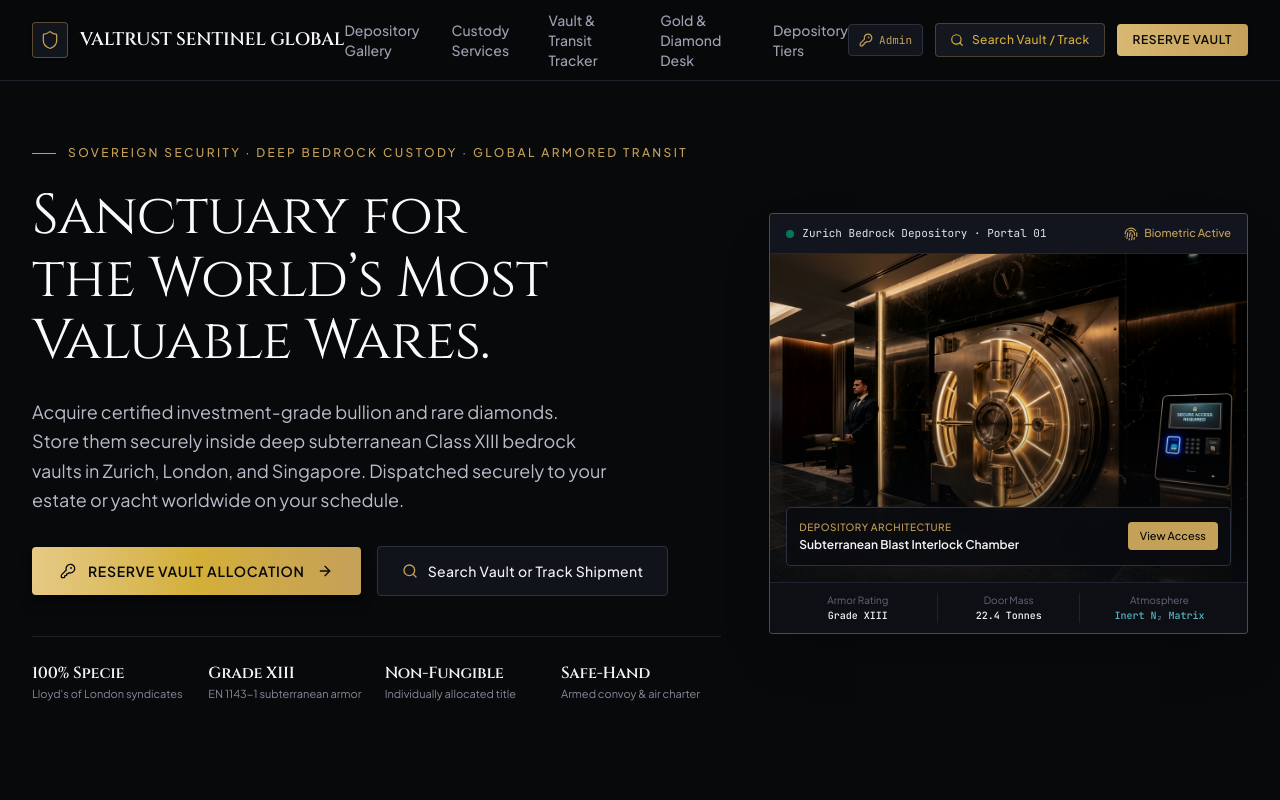
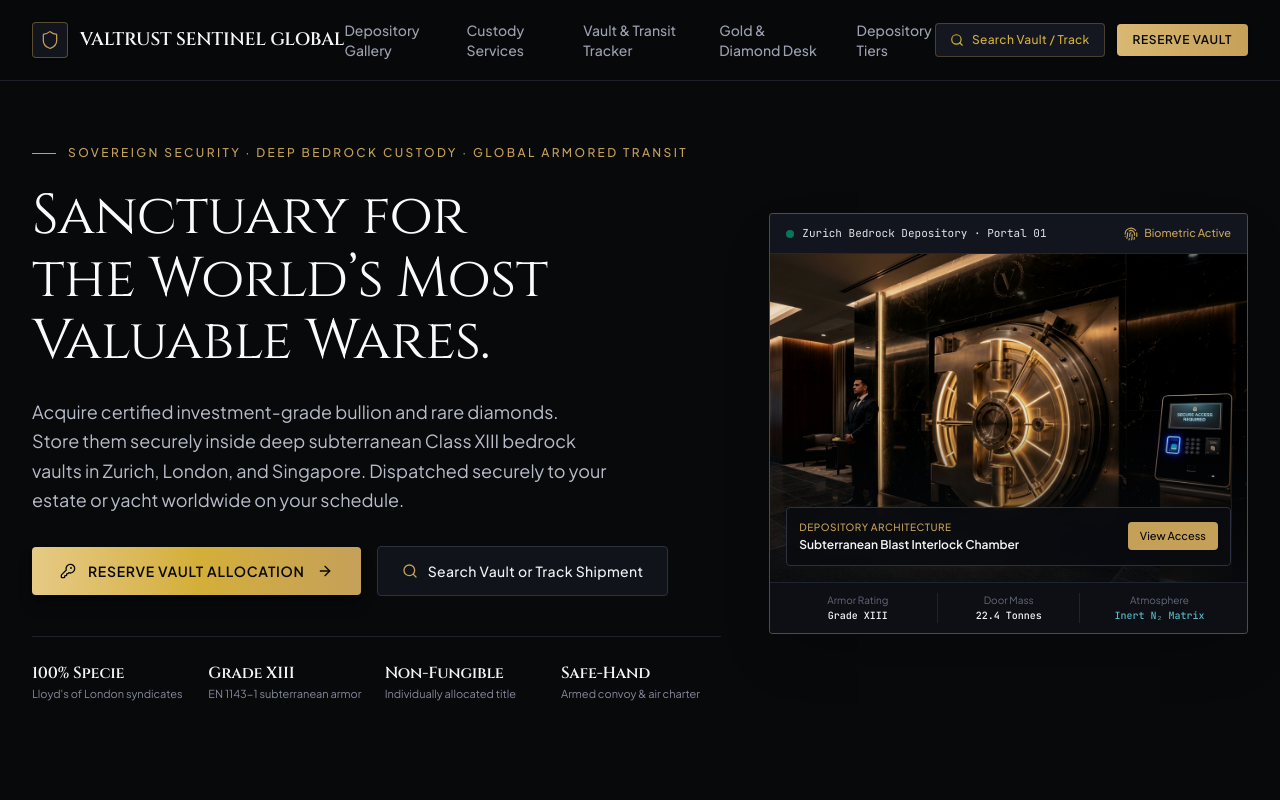
Before and after one commit to UgbabeOG/Vaultrust-, a React (Vite) app: page / in a window 1280 px wide. Shown: the top 800 px of the page. Built offline with nearby package versions, Linux system fonts and the light colour scheme.

Commit message:
moved the admin portal from navigation to footer

```diff
--- a/src/App.tsx
+++ b/src/App.tsx
@@ -69,7 +69,6 @@ export default function App() {
       <Navbar
         onOpenSearch={scrollToTracker}
         onOpenReserve={() => handleOpenReserve()}
-        onOpenAdmin={() => setIsAdminOpen(true)}
       />
 
       <main className="flex-grow">
--- a/src/components/Footer.tsx
+++ b/src/components/Footer.tsx
@@ -1,5 +1,5 @@
 import React from 'react';
-import { Shield, Lock, MapPin, Phone, Mail } from 'lucide-react';
+import { Shield, Lock, MapPin, Phone, Mail, KeyRound } from 'lucide-react';
 
 interface FooterProps {
   onOpenSearch: () => void;
@@ -144,9 +144,12 @@ export const Footer: React.FC<FooterProps> = ({ onOpenSearch, onOpenReserve, onO
             {onOpenAdmin && (
               <button
                 onClick={onOpenAdmin}
-                className="text-[#c5a059] hover:text-[#faebd7] transition-colors flex items-center gap-1 font-mono"
+                type="button"
+                aria-label="Open registrar admin portal"
+                title="Registrar admin portal"
+                className="text-[#343946] hover:text-[#8e95a5] transition-colors opacity-50 hover:opacity-100"
               >
-                <span>[Registrar Admin Console]</span>
+                <KeyRound className="w-3 h-3" aria-hidden="true" />
               </button>
             )}
           </div>
--- a/src/components/Navbar.tsx
+++ b/src/components/Navbar.tsx
@@ -1,13 +1,12 @@
 import React, { useState } from 'react';
-import { Shield, Menu, X, Search, Lock, Compass, KeyRound } from 'lucide-react';
+import { Shield, Menu, X, Search, Lock, Compass } from 'lucide-react';
 
 interface NavbarProps {
   onOpenSearch: () => void;
   onOpenReserve: () => void;
-  onOpenAdmin?: () => void;
 }
 
-export const Navbar: React.FC<NavbarProps> = ({ onOpenSearch, onOpenReserve, onOpenAdmin }) => {
+export const Navbar: React.FC<NavbarProps> = ({ onOpenSearch, onOpenReserve }) => {
   const [mobileMenuOpen, setMobileMenuOpen] = useState(false);
 
   return (
@@ -44,16 +43,6 @@ export const Navbar: React.FC<NavbarProps> = ({ onOpenSearch, onOpenReserve, onO
 
         {/* Zone 3: 1-2 primary actions */}
         <div className="hidden sm:flex items-center gap-3">
-          {onOpenAdmin && (
-            <button
-              onClick={onOpenAdmin}
-              className="flex items-center gap-1.5 px-2.5 py-2 text-xs text-[#8e95a5] hover:text-[#faebd7] border border-[#2b3140] hover:border-[#c5a059]/60 bg-[#12151c] rounded-sm transition-colors"
-              title="Registrar Command Portal (Admin CRUD Console)"
-            >
-              <KeyRound className="w-3.5 h-3.5 text-[#c5a059]" />
-              <span className="hidden xl:inline text-[11px] font-mono text-[#c5a059]">Admin</span>
-            </button>
-          )}
           <button
             onClick={onOpenSearch}
             className="flex items-center gap-2 px-3.5 py-2 text-xs font-medium tracking-wide text-[#d4af37] bg-[#141720] border border-[#c5a059]/30 hover:border-[#c5a059] hover:bg-[#1a1f2c] rounded-sm transition-all duration-200 whitespace-nowrap"
@@ -145,18 +134,6 @@ export const Navbar: React.FC<NavbarProps> = ({ onOpenSearch, onOpenReserve, onO
             >
               Reserve Vault Space
             </button>
-            {onOpenAdmin && (
-              <button
-                onClick={() => {
-                  setMobileMenuOpen(false);
-                  onOpenAdmin();
-                }}
-                className="w-full py-2 text-xs font-mono text-[#c5a059] bg-[#12151c] border border-[#2b3140] hover:border-[#c5a059]/40 rounded-sm text-center flex items-center justify-center gap-2"
-              >
-                <KeyRound className="w-3.5 h-3.5" />
-                <span>Registrar Admin Portal (CRUD)</span>
-              </button>
-            )}
           </div>
         </div>
       )}
```
